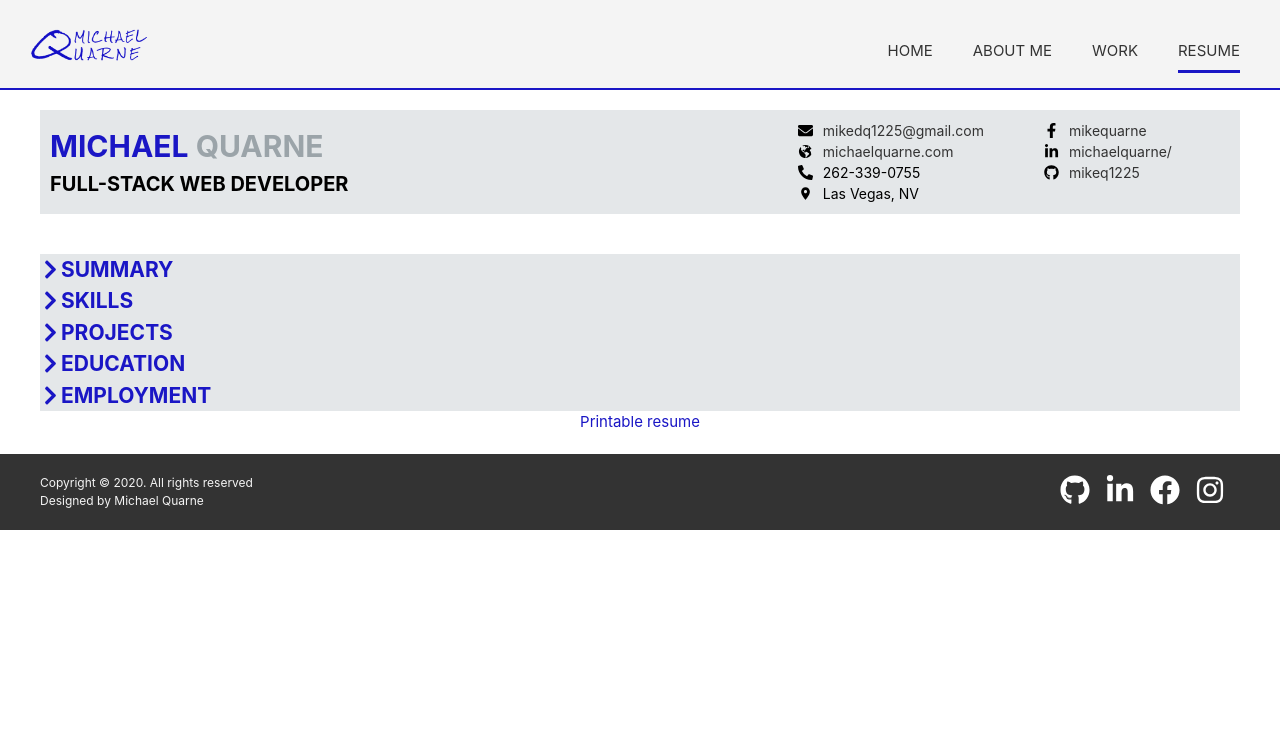
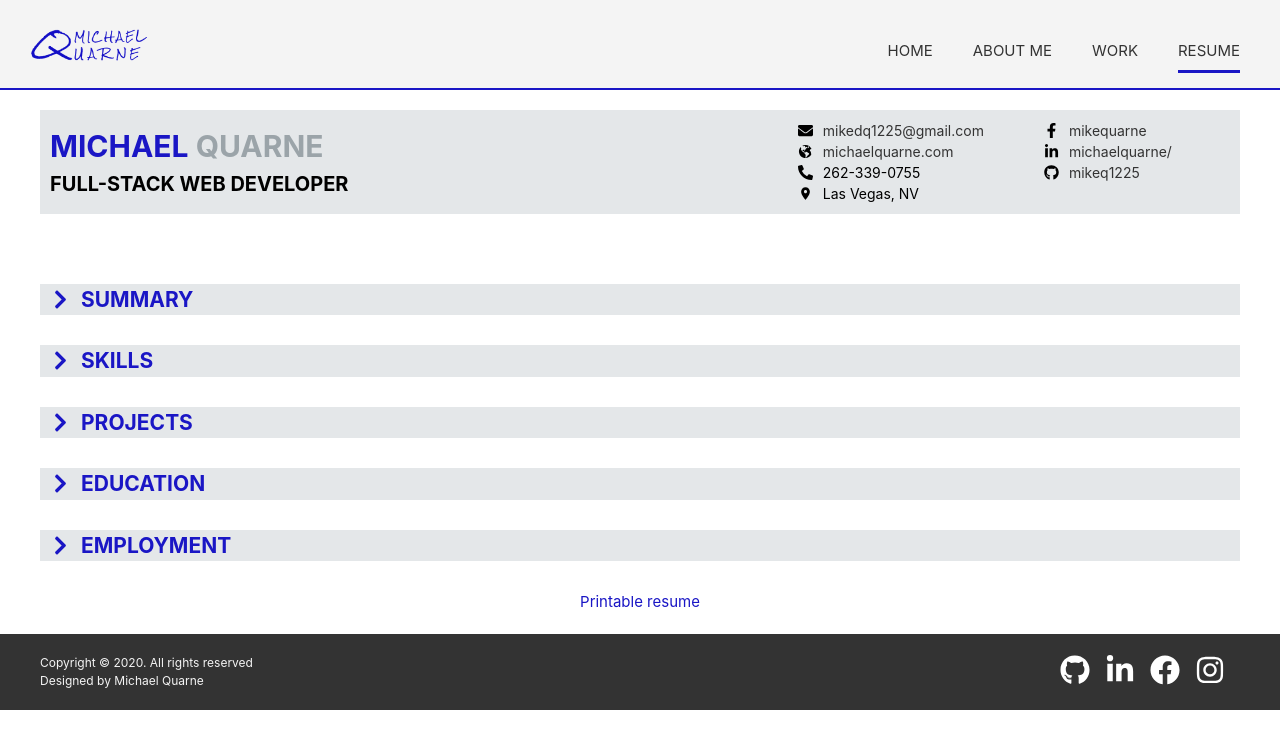
Before and after one commit to mikeq1225/portfolio, a React (Create React App) app in the folder client/: page /Resume in a window 1280 px wide. Shown: the top 748 px of the page. Built offline with nearby package versions, Linux system fonts and the light colour scheme.

Commit message:
education section done

```diff
--- a/client/src/components/resume/ResumeBody.js
+++ b/client/src/components/resume/ResumeBody.js
@@ -5,12 +5,26 @@ import { FaChevronRight } from "react-icons/fa"
 export default (props) => {
 	function display(e) {
 		e.preventDefault()
-		let para = e.target.closest("div").nextElementSibling
+		const para = e.target.closest("div").nextElementSibling
+		let arrow = e.target.nodeName
+		if (arrow === "DIV") {
+			arrow = e.target.firstChild
+		} else if (arrow === "H2") {
+			arrow = e.target.previousSibling
+		} else if (arrow === "svg") {
+			arrow = e.target
+		} else if (arrow === "path") {
+			arrow = e.target.parentNode
+		}
+
+		console.log(arrow)
 
 		if (para.classList.contains("hide")) {
+			arrow.classList.toggle("rotate")
 			para.classList.remove("hide")
 			para.classList.add("show")
 		} else if (para.classList.contains("show")) {
+			arrow.classList.toggle("rotate")
 			para.classList.remove("show")
 			para.classList.add("hide")
 		}
@@ -33,7 +47,7 @@ export default (props) => {
 								junior-level software engineering role.
 							</p>
 						</li>
-						<li className="skills">
+						<li id="skills">
 							<div className="title" onClick={(e) => display(e)}>
 								<FaChevronRight />
 								<h2>Skills</h2>
@@ -93,29 +107,78 @@ export default (props) => {
 								junior-level software engineering role.
 							</p>
 						</li>
-						<li>
+						<li id="education">
 							<div className="title" onClick={(e) => display(e)}>
 								<FaChevronRight />
 								<h2>Education</h2>
 							</div>
-							<p className="panel hide">
-								Creative, technical, design-savvy recent coding program graduate
-								fluent in JavaScript, HTML, and CSS. Excited to blend
-								professional experience with hands-on technical training in a
-								junior-level software engineering role.
-							</p>
+							<ul className="panel hide">
+								<li>
+									<div>
+										<div>
+											<a
+												href="https://punchcode.org/"
+												target="_blank"
+												rel="noopener noreferrer"
+											>
+												PunchCode
+											</a>
+											<p>Jan. 2020 - Apr. 2020</p>
+										</div>
+										<h3>Full-Stack Web Developer Bootcamp</h3>
+										<p>
+											Intense 3 month full-time boot-camp program in which I
+											learned to build complete web applications
+										</p>
+									</div>
+								</li>
+								<li>
+									<div>
+										<div>
+											<a
+												href="https://www.snhu.edu/"
+												target="_blank"
+												rel="noopener noreferrer"
+											>
+												Southern New Hampshire University
+											</a>
+											<p>Jan. 2018 - Aug. 2019</p>
+										</div>
+										<h3>Associate in Science in Information Technologies</h3>
+										<p>
+											Courses include: Intro to Scripting, Applied Statistics
+											for STEM, and Project Management in Info Tech
+										</p>
+									</div>
+								</li>
+							</ul>
 						</li>
-						<li>
+						<li id="employment">
 							<div className="title" onClick={(e) => display(e)}>
 								<FaChevronRight />
 								<h2>Employment</h2>
 							</div>
-							<p className="panel hide">
-								Creative, technical, design-savvy recent coding program graduate
-								fluent in JavaScript, HTML, and CSS. Excited to blend
-								professional experience with hands-on technical training in a
-								junior-level software engineering role.
-							</p>
+							<ul className="panel hide">
+								<li>
+									<div>
+										<div>
+											<a
+												href="https://www.snhu.edu/"
+												target="_blank"
+												rel="noopener noreferrer"
+											>
+												Southern New Hampshire University
+											</a>
+											<p>Jan. 2018 - Aug. 2019</p>
+										</div>
+										<h3>Associate in Science in Information Technologies</h3>
+										<p>
+											Courses include: Intro to Scripting, Applied Statistics
+											for STEM, and Project Management in Info Tech
+										</p>
+									</div>
+								</li>
+							</ul>
 						</li>
 					</ul>
 					<a
--- a/client/src/styles/resume/ResumeBody.scss
+++ b/client/src/styles/resume/ResumeBody.scss
@@ -1,10 +1,14 @@
 @use '../vars';
 
 #resumeBody {
+	// min-height: 70vh;
+
 	.container {
 		.resBody {
 			ul#accordion {
 				li {
+					margin: 3rem 0;
+
 					div {
 						background: vars.$greyColor;
 						display: flex;
@@ -20,6 +24,12 @@
 						svg {
 							color: vars.$mainColor;
 							font-size: 2.1rem;
+							margin: 0 1rem;
+
+							&.rotate {
+								transform: rotate(90deg);
+								transition: transform 0.5s ease;
+							}
 						}
 					}
 
@@ -38,15 +48,14 @@
 						padding: 1.5rem;
 					}
 
-					&.skills {
+					&#skills {
 						ul {
-							// padding: 1.5rem;
-
 							li {
 								font-weight: bold;
 								text-transform: uppercase;
 								display: flex;
 								font-size: 1.6rem;
+								margin: 1rem 0;
 
 								ul {
 									display: flex;
@@ -63,6 +72,38 @@
 							}
 						}
 					}
+
+					&#education {
+						ul.panel {
+							li {
+								margin: 0;
+
+								div {
+									background: none;
+									display: flex;
+									flex-direction: column;
+									align-items: flex-start;
+									cursor: default;
+
+									div {
+										display: flex;
+										flex-direction: row;
+										justify-content: space-between;
+										width: 100%;
+
+										a {
+											color: vars.$darkColor;
+											font-size: 2rem;
+										}
+									}
+								}
+
+								&:first-child {
+									margin: 0 0 2rem 0;
+								}
+							}
+						}
+					}
 				}
 			}
 
```
